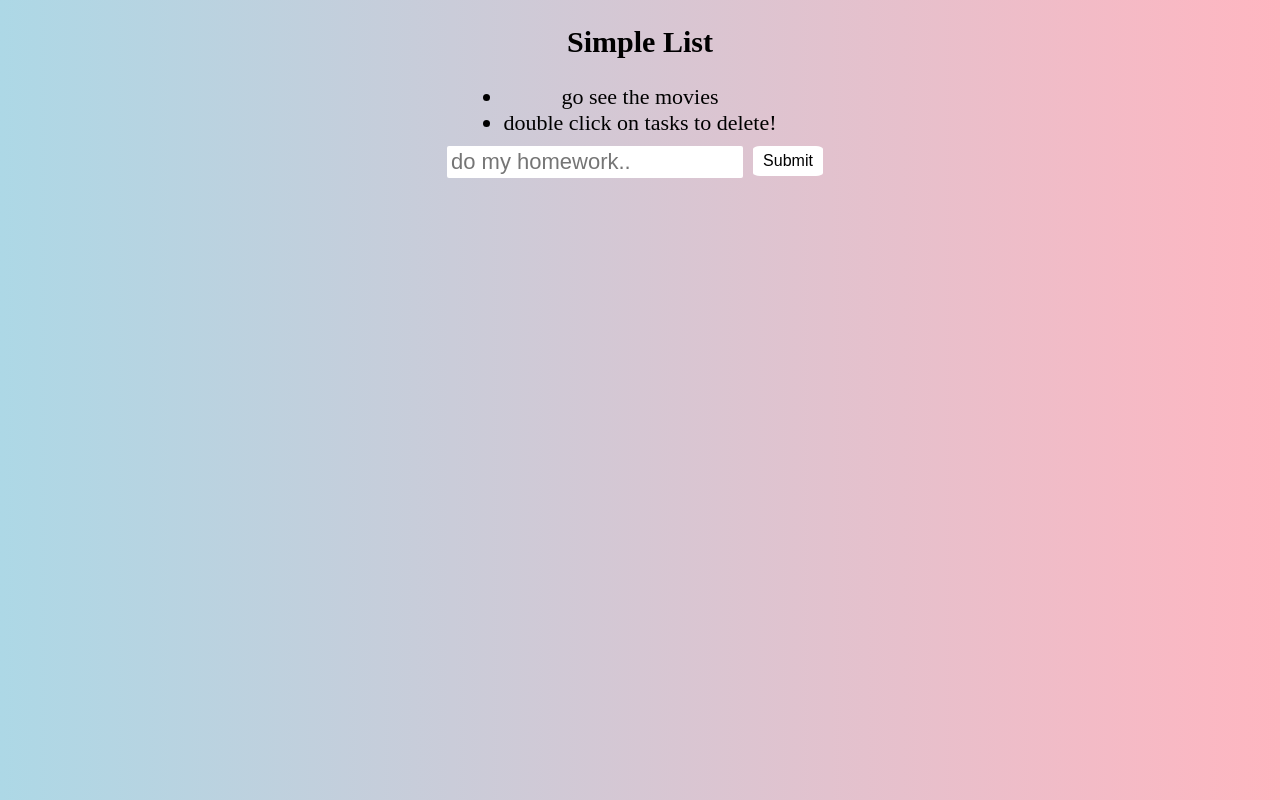
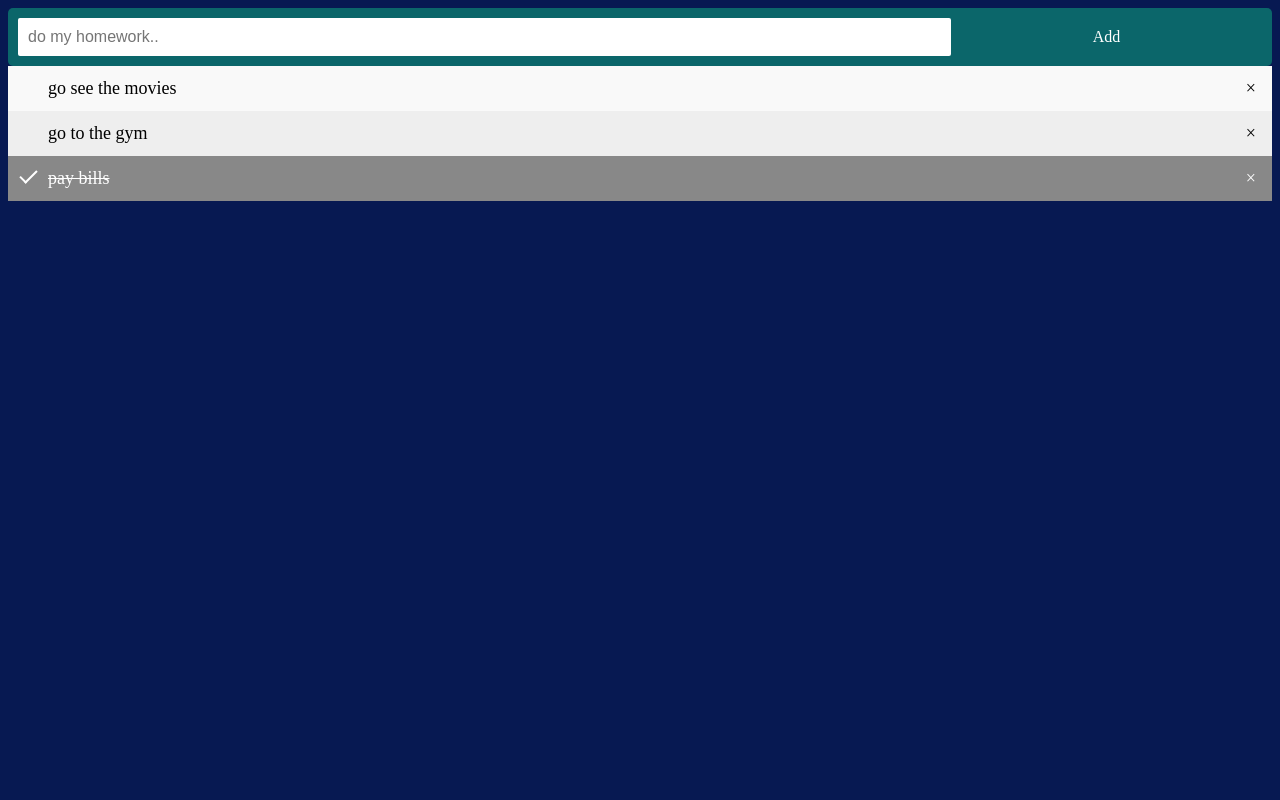
Before and after one commit to Tkawamura02/to_do_application, a plain HTML site: page index.html in a window 1280 px wide. Drawn offline with Linux system fonts and the light colour scheme.

Commit message:
update to do list

```diff
--- a/index.html
+++ b/index.html
@@ -10,19 +10,15 @@
 </head>
 
 <body>
-    <div class="wrapper">
-        <div class="list">
-            <h2>Simple List</h2>
-            <ul id="list" onclick="remove(this)">
-                <li>go see the movies</li>
-                <li>double click on tasks to delete!</li>
-            </ul>
-        </div>
-        <div class="form">
-            <form><input id="input" type="text" placeholder="do my homework.."></form>
-            <button id="button">Submit</button>
-        </div>
+    <div class="header">
+        <input id="input" type="text" placeholder="do my homework..">
+        <span onclick="add()" class="addBtn">Add</span>
     </div>
+    <ul id="list">
+        <li>go see the movies</li>
+        <li>go to the gym</li>
+        <li class="checked">pay bills</li>
+    </ul>
 
     <script src="script.js" charset="utf-8"></script>
 </body>
--- a/script.js
+++ b/script.js
@@ -1,33 +1,51 @@
-var text = document.getElementById('input');
-var button = document.getElementById('button');
+var myNodelist = document.getElementsByTagName("LI");
+var i;
+for (i = 0; i < myNodelist.length; i++) {
+  var span = document.createElement("SPAN");
+  var txt = document.createTextNode("\u00D7");
+  span.className = "close";
+  span.appendChild(txt);
+  myNodelist[i].appendChild(span);
+}
 
-button.addEventListener("click", function() {
-  var str = text.value;
-  text.value = '';
+var close = document.getElementsByClassName("close");
+var i;
+for (i = 0; i < close.length; i++) {
+  close[i].onclick = function() {
+    var div = this.parentElement;
+    div.style.display = "none";
+  }
+}
 
-  let list = document.querySelector('#list');
-  let newLI = document.createElement('li');
-  newLI.innerHTML = str;
-  list.appendChild(newLI);
-});
+var list = document.querySelector('ul');
+list.addEventListener('click', function(ev) {
+  if (ev.target.tagName === 'LI') {
+    ev.target.classList.toggle('checked');
+  }
+}, false);
 
-//FIXME: when user clicks enter in textbox trigger button clicked function
-text.addEventListener("keyup", function (event) {
-  if (event.key === 'Enter' || event.keyCode === 13) {
-    var str = text.value;
-    text.value = '';
+function add() {
+  var li = document.createElement("li");
+  var inputValue = document.getElementById("input").value;
+  var t = document.createTextNode(inputValue);
+  li.appendChild(t);
+  if (inputValue === '') {
+    alert("You must write something!");
+  } else {
+    document.getElementById("list").appendChild(li);
+  }
+  document.getElementById("input").value = "";
 
-    let list = document.querySelector('#list');
-    let newLI = document.createElement('li');
-    newLI.innerHTML = str;
-    list.appendChild(newLI);
+  var span = document.createElement("SPAN");
+  var txt = document.createTextNode("\u00D7");
+  span.className = "close";
+  span.appendChild(txt);
+  li.appendChild(span);
+
+  for (i = 0; i < close.length; i++) {
+    close[i].onclick = function() {
+      var div = this.parentElement;
+      div.style.display = "none";
+    }
   }
-});
-
-function remove(el) {
-    let list = document.querySelector('#list');
-  list.addEventListener('click', function handleClick(event) {
-      event.target.style.setProperty("text-decoration", "line-through");
-      setTimeout(function(){event.target.remove();},1000);
-  });
 }
--- a/style.css
+++ b/style.css
@@ -1,58 +1,108 @@
-body {
-    background: linear-gradient(to right, lightblue, lightpink);
+* {
+    box-sizing: border-box;
 }
 
-.wrapper {
-    width: 50%;
-    margin: auto;
+body {
+    background: #071952;
+}
+
+ul {
+    margin: 0;
+    padding: 0;
+}
+
+ul li {
+    cursor: pointer;
+    position: relative;
+    padding: 12px 8px 12px 40px;
+    background: #eee;
+    font-size: 18px;
+    transition: 0.2s;
+
+    -webkit-user-select: none;
+    -moz-user-select: none;
+    -ms-user-select: none;
+    user-select: none;
+}
+
+ul li:nth-child(odd) {
+    background: #f9f9f9;
+}
+
+ul li:hover {
+    background: #35A29F;
+}
+
+ul li.checked {
+    background: #888;
+    color: white;
+    text-decoration: line-through;
+}
+
+ul li.checked::before {
+    content: '';
+    position: absolute;
+    border-color: #fff;
+    border-style: solid;
+    border-width: 0 2px 2px 0;
+    top: 10px;
+    left: 16px;
+    transform: rotate(45deg);
+    height: 15px;
+    width: 7px;
+}
+
+.close {
+    position: absolute;
+    right: 0;
+    top: 0;
+    padding: 12px 16px 12px 16px;
+    border-radius: 2px;
+}
+
+.close:hover {
+    background-color: #0B666A;
+    color: white;
+}
+
+.header {
+    background-color: #0B666A;
+    padding: 10px 10px;
+    border-radius: 5px;
+    color: white;
     text-align: center;
 }
 
-ul {
+.header:after {
+    content: "";
     display: table;
-    margin: 0 auto;
-    color: black;
-    font-size: 22px;
+    clear: both;
 }
 
-h2 {
-    font-size: 30px;
-    cursor: default;
+input {
+    margin: 0;
+    border: none;
+    border-radius: 2px;
+    width: 75%;
+    padding: 10px;
+    float: left;
+    font-size: 16px;
 }
 
-#list {
+.addBtn {
+    padding: 10px;
+    width: 25%;
+    background: #0B666A;
+    color: white;
+    float: left;
+    text-align: center;
+    font-size: 16px;
     cursor: pointer;
-    padding: 0 0 0 0;
+    transition: 0.3s;
+    border-radius: 0;
 }
 
-#input {
-    margin: 10px 0px 10px 0px;
-    border-radius: 2px;
-    border-color: transparent;
-    background-color: white;
-    font-size: 22px;
-}
-
-button {
-    cursor: pointer;
-    text-align: center;
-    display: inline-block;
-    width: 70px;
-    height: 30px;
-    margin: 10px 10px 10px 10px;
-    background-color: white;
-    color: black;
-    border-width: .5px;
-    border-color: transparent;
-    font-size: 1rem;
-    border-radius: 10%;
-}
-
-button:hover {
-    background-color: skyblue;
+.addBtn:hover {
+    background-color: #35A29F;
     color: white;
 }
-
-.form {
-    display: inline-flex;
-}
```
